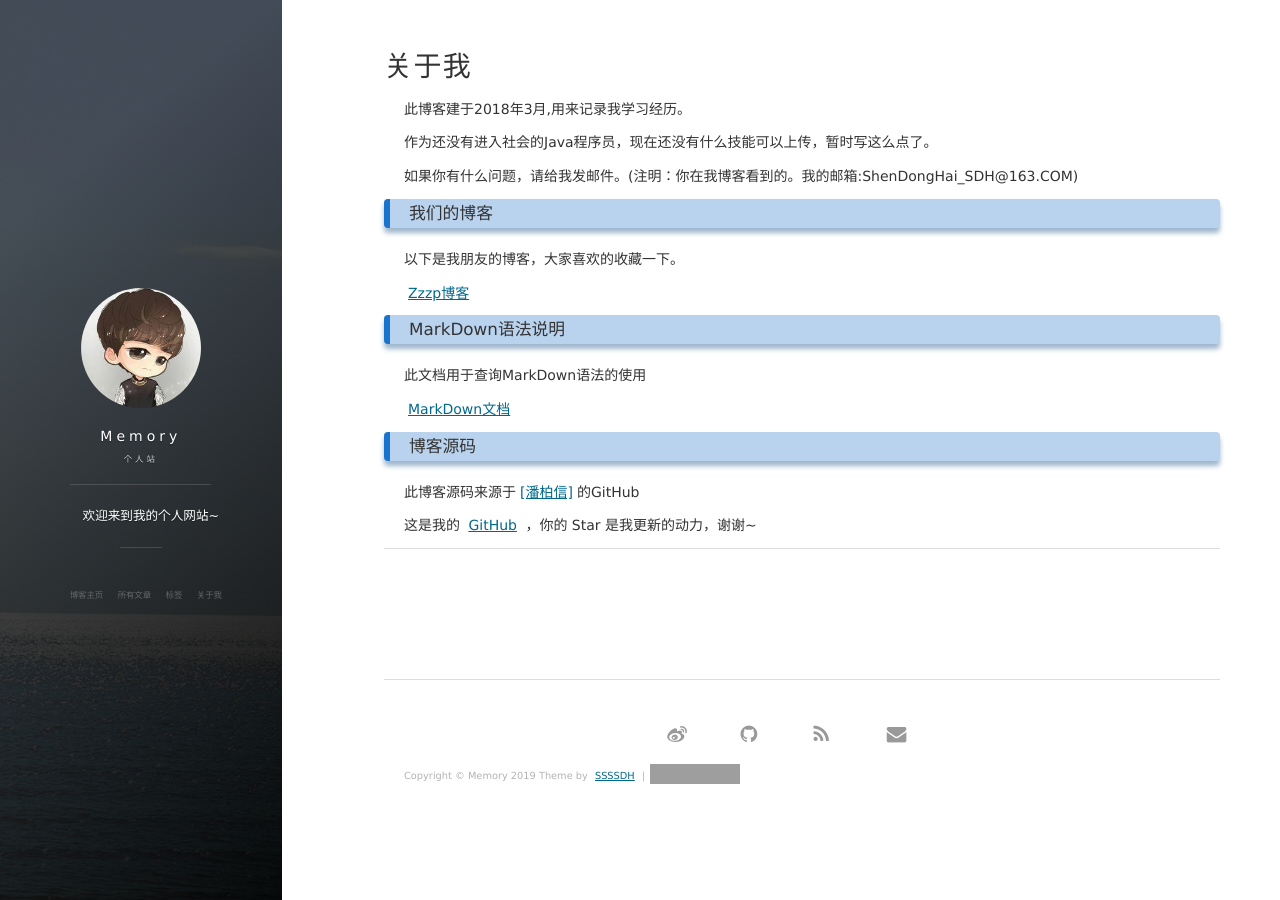
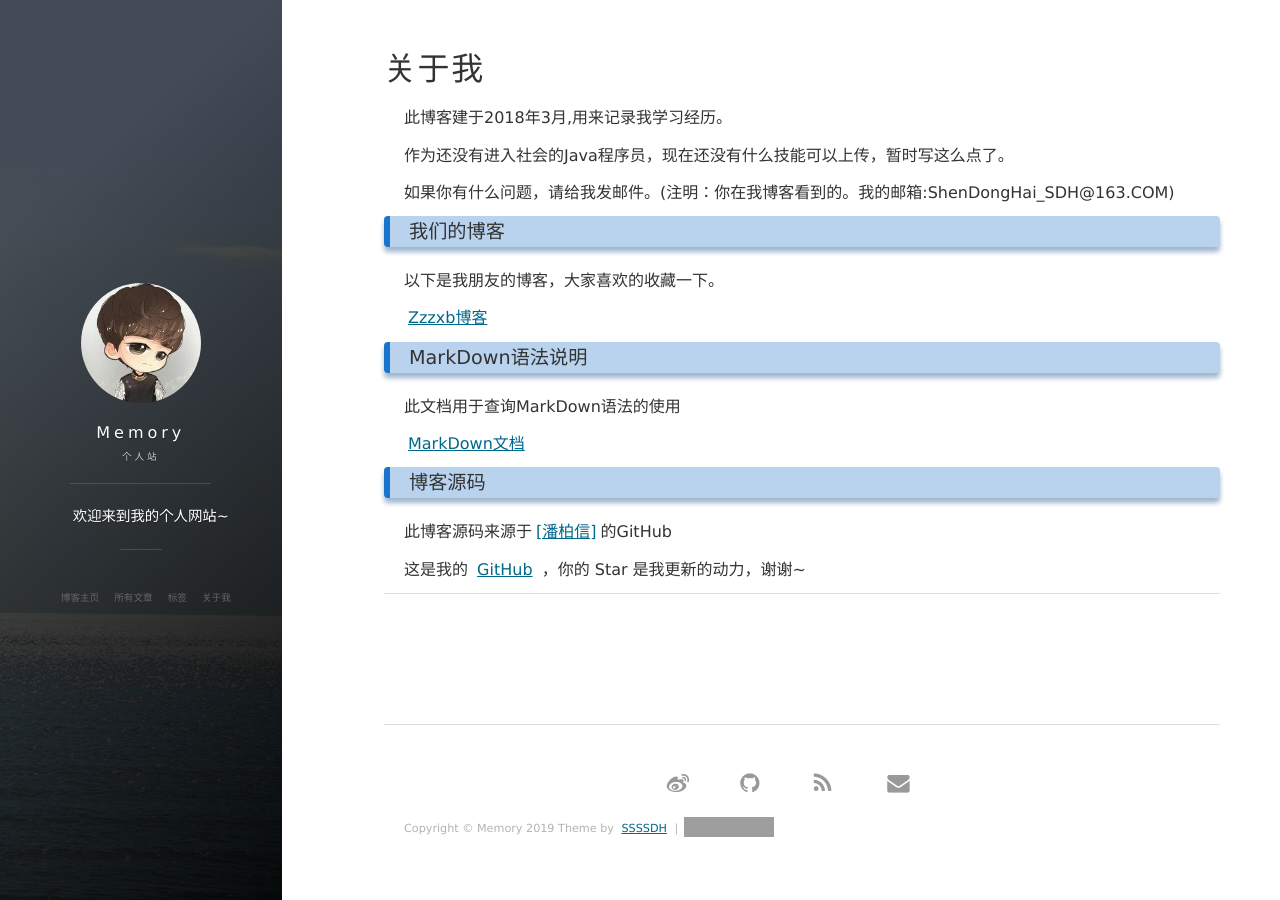
Before and after one commit to dhshenc/dhshenc.github.io, a Jekyll site: the page built from about.md, in a window 1280 px wide. Built offline with Jekyll 4.4.1, drawn with Linux system fonts in a browser that asks for light colours; nearby versions of some CDN libraries; comment, search, counter and statistics services are not loaded; grey boxes are pictures that could not be loaded.

Commit message:
修改字体和其他

```diff
--- a/about.md
+++ b/about.md
@@ -22,7 +22,7 @@ title: 关于我
 
 <p>
 
-<a target="_blank" href='https://zzzxb.github.io/'>Zzzp博客</a>
+<a target="_blank" href='https://zzzxb.github.io/'>Zzzxb博客</a>
 
 <p>
 
--- a/css/main.css
+++ b/css/main.css
@@ -63,7 +63,7 @@ html {
 
 body {
   font-family: "ff-tisa-web-pro-1", "ff-tisa-web-pro-2", "Lucida Grande", "Hiragino Sans GB", "Hiragino Sans GB W3", "Microsoft YaHei", "WenQuanYi Micro Hei", sans-serif;
-  font-size: 14px;
+  font-size: 16px;
   color: #333;
   -webkit-font-smoothing: antialiased; }
 
```
Also changed, not shown: README.md.
